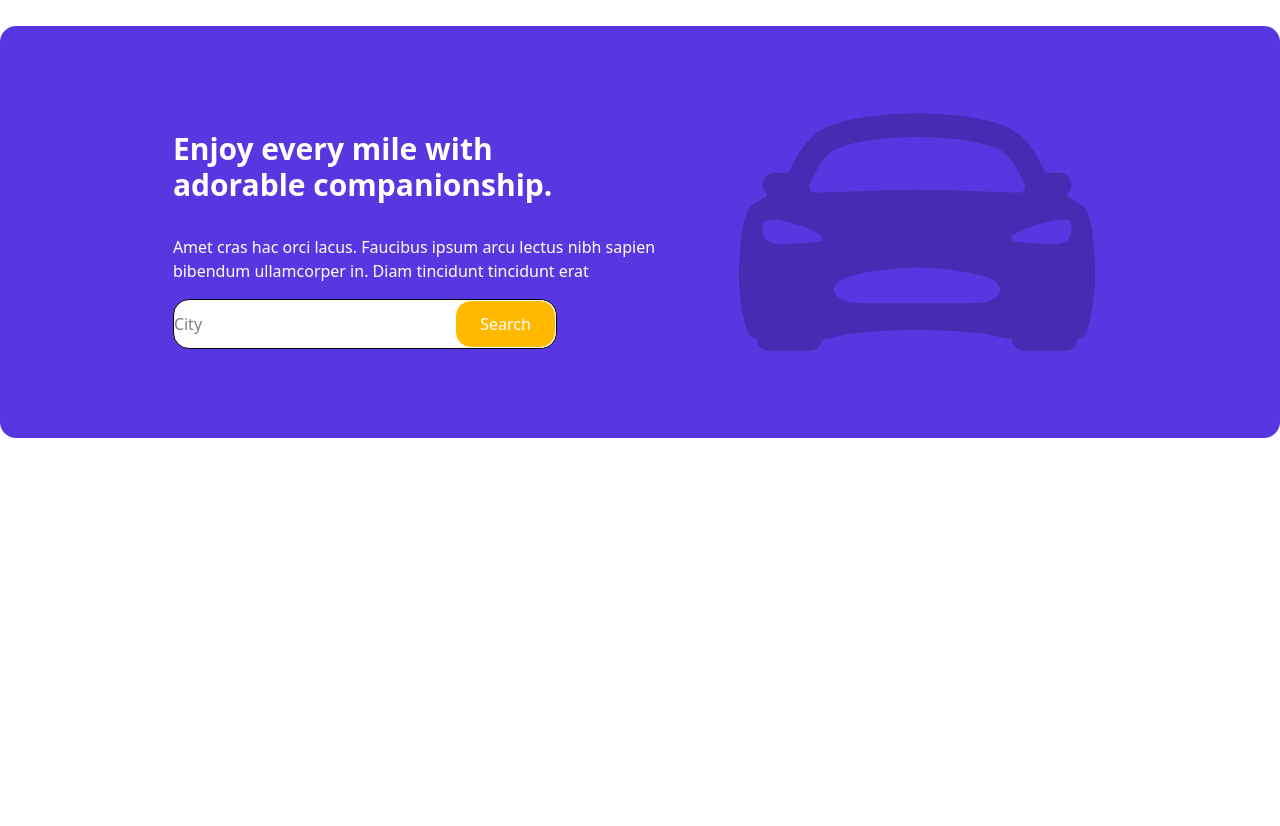
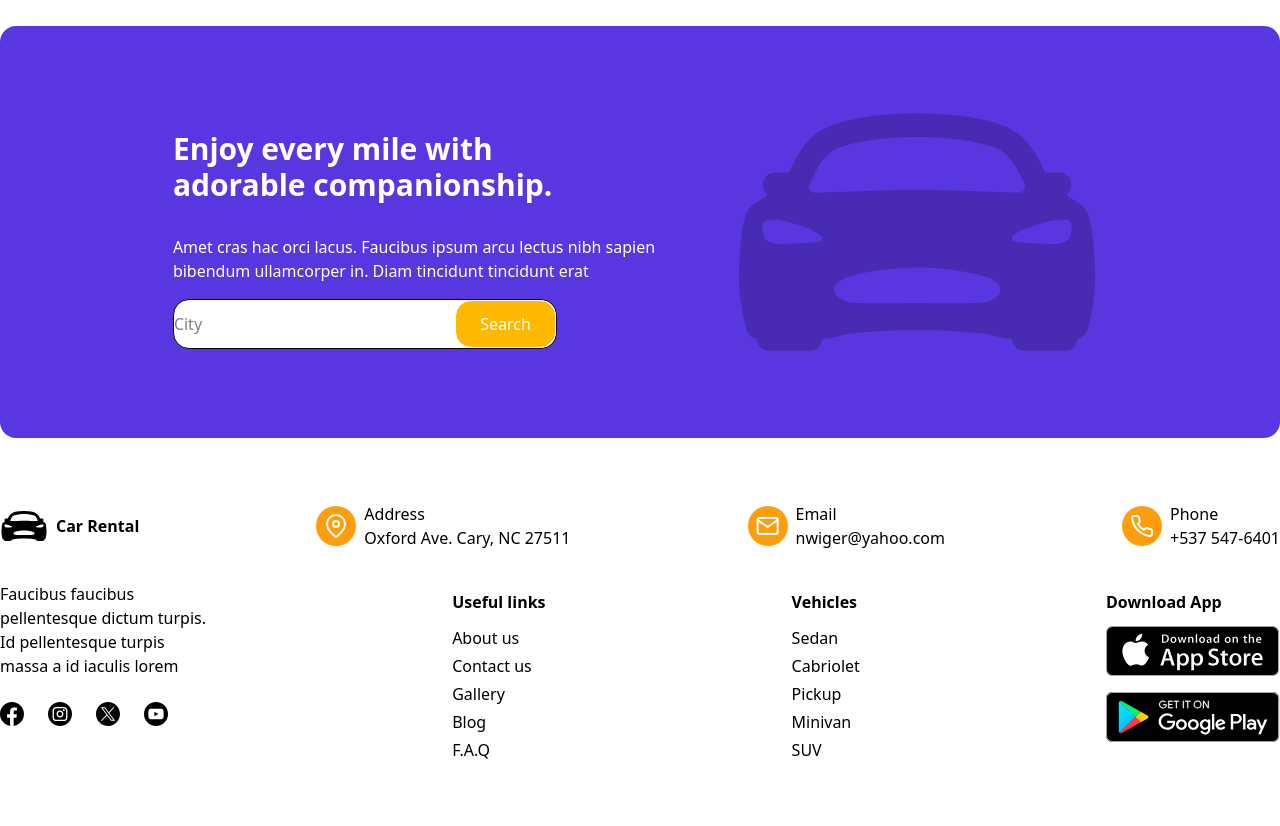
Before and after one commit to qutaybmafarjeh/Car-Rent, a website: page index.html in a window 1280 px wide. Shown: the part 3312-4138 px from the top of the page. Before the commit the page ends 3782 px from the top, so only its background shows below. Drawn offline with Linux system fonts and the light colour scheme.

Commit message:
create footer section

```diff
--- a/index.html
+++ b/index.html
@@ -457,7 +457,8 @@
                 <div class="content flex justify-center py-4 items-center gap-18">
                     <div class="left-side">
 
-                        <h2 class="font-bold text-3xl py-4 text-white">Enjoy every mile with <br> adorable companionship.</h2>
+                        <h2 class="font-bold text-3xl py-4 text-white">Enjoy every mile with <br> adorable
+                            companionship.</h2>
                         <p class="py-4 text-white">Amet cras hac orci lacus. Faucibus ipsum arcu lectus nibh sapien <br>
                             bibendum ullamcorper in. Diam tincidunt tincidunt erat</p>
 
@@ -478,6 +479,91 @@
         </section>
 
     </main>
+
+    <footer class="footer py-8">
+        <div class="n-full mx-auto container">
+
+            <div class="first flex justify-between">
+
+                <div class="content flex items-center gap-2">
+                    <img src="./assets/image/car.svg" />
+                    <h4 class="font-bold">Car Rental</h4>
+                </div>
+                <div class="content flex items-center gap-2">
+                    <img src="./assets/image/footer/location.svg" />
+                    <div class="details flex flex-col">
+                        <h4>Address</h4>
+
+                        <span class="font-medium">Oxford Ave. Cary, NC 27511</span>
+                    </div>
+                </div>
+                <div class="content flex items-center gap-2">
+                    <img src="./assets/image/footer/messege.svg" />
+                    <div class="details flex flex-col">
+                        <h4>Email </h4>
+
+                        <span class="font-medium">nwiger@yahoo.com</span>
+                    </div>
+                </div>
+                <div class="content flex items-center gap-2">
+                    <img src="./assets/image/footer/call.svg" />
+                    <div class="details flex flex-col">
+                        <h4>Phone </h4>
+
+                        <span class="font-medium">+537 547-6401</span>
+                    </div>
+                </div>
+
+
+            </div>
+
+
+            <div class="second py-8">
+
+                <div class="left-side flex justify-between">
+                    <div class="all-content">
+                        <p class="font-medium">Faucibus faucibus <br> pellentesque dictum turpis. <br>
+                            Id pellentesque turpis <br>
+                            massa a id iaculis lorem </p>
+
+                        <div class="social py-6 flex gap-6">
+                            <img src="./assets/image/footer/facebook.svg" />
+                            <img src="./assets/image/footer/instagram.svg" />
+                            <img src="./assets/image/footer/x.svg" />
+                            <img src="./assets/image/footer/youtube.svg" />
+                        </div>
+                    </div>
+
+                    <div class="center flex flex-col gap-1">
+                        <h2 class="font-bold py-2">Useful links</h2>
+                        <h4>About us</h4>
+                        <h4>Contact us</h4>
+                        <h4>Gallery</h4>
+                        <h4>Blog</h4>
+                        <h4>F.A.Q</h4>
+                    </div>
+
+                    <div class="center flex flex-col gap-1">
+                        <h2 class="font-bold py-2">Vehicles</h2>
+                        <h4>Sedan</h4>
+                        <h4>Cabriolet</h4>
+                        <h4>Pickup</h4>
+                        <h4>Minivan</h4>
+                        <h4>SUV</h4>
+                    </div>
+
+                    <div class="center flex flex-col gap-1">
+                        <h2 class="font-bold py-2">Download App</h2>
+                        <img src="./assets/image/mobile/App Store.svg" />
+                        <img class="pt-3" src="./assets/image/mobile/Group.svg" />
+                    </div>
+
+
+                </div>
+            </div>
+
+        </div>
+    </footer>
 </body>
 
 </html>
```
Also changed, not shown: assets/css/output.css, assets/image/footer/call.svg (added), assets/image/footer/facebook.svg (added), assets/image/footer/instagram.svg (added), assets/image/footer/location.svg (added), assets/image/footer/messege.svg (added), assets/image/footer/x.svg (added), assets/image/footer/youtube.svg (added).
